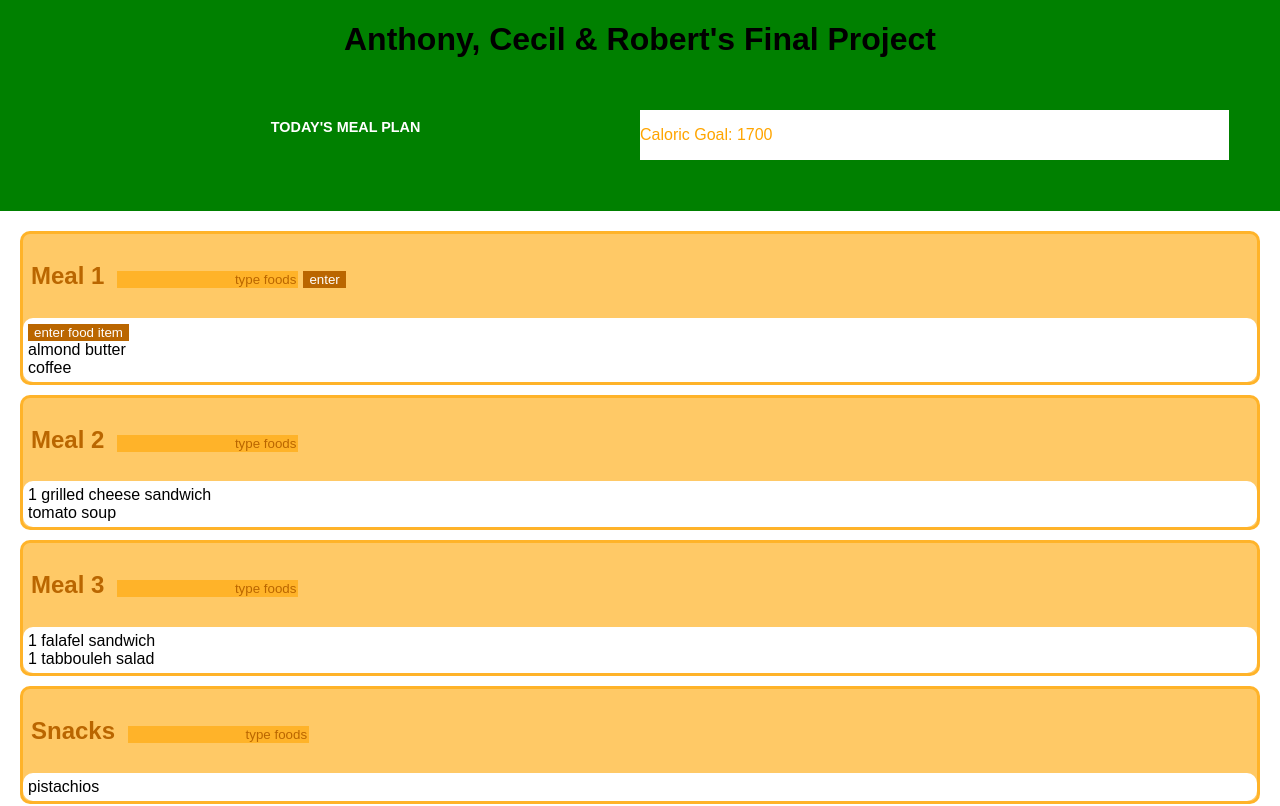
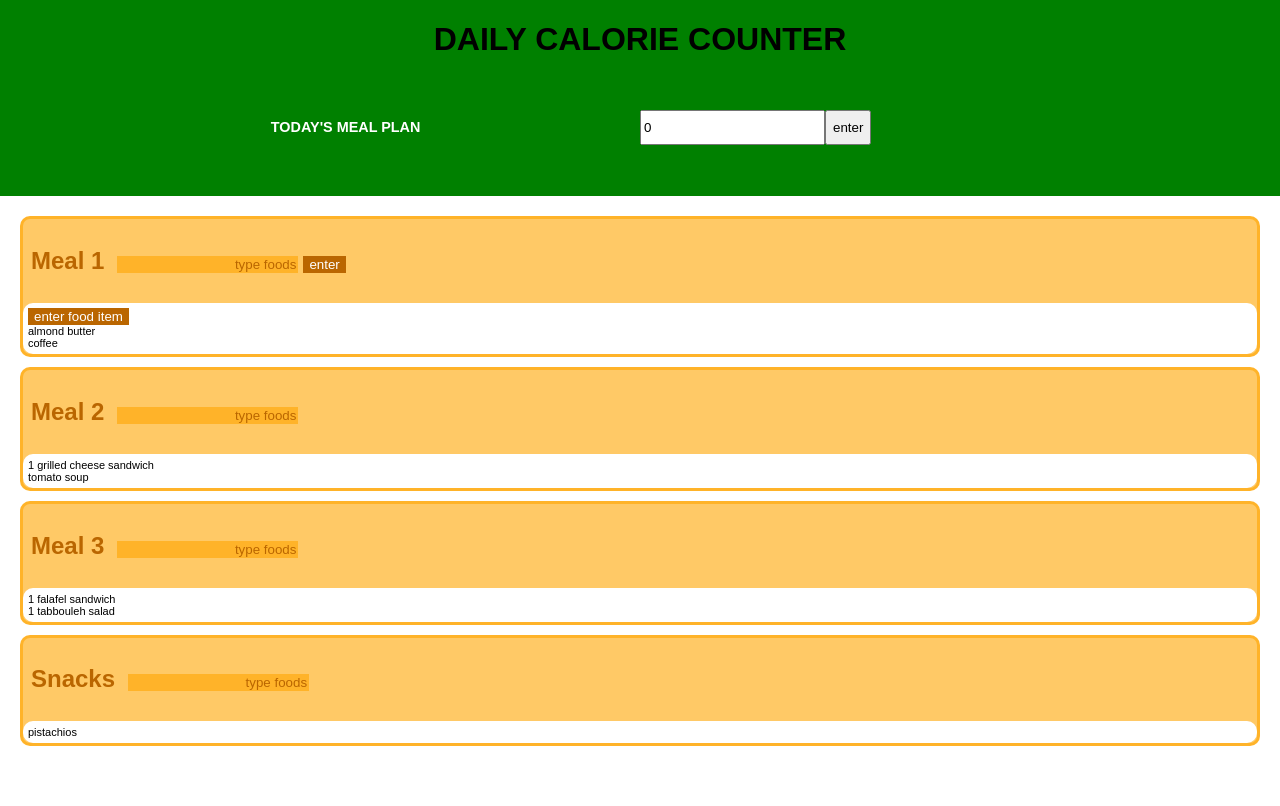
Before and after one commit to robertchrobak/final-project, a React (Create React App) app: page / in a window 1280 px wide. Shown: the top 806 px of the page. Built offline with nearby package versions, Linux system fonts and the light colour scheme.

Commit message:
added css styling & some functions to headerbar

```diff
--- a/src/components/App.js
+++ b/src/components/App.js
@@ -1,4 +1,5 @@
 import React, { Component } from 'react';
+import { connect } from 'react-redux';
 import '../index.css';
 import FooterBar from './FooterBar';
 import HeaderBar from './HeaderBar';
@@ -12,7 +13,7 @@ class App extends Component {
       <div className="App">
 
         <header className="App-header">
-          <h1 className="App-title">Anthony, Cecil & Robert's Final Project</h1>
+          <h1 className="App-title">DAILY CALORIE COUNTER</h1>
         </header>
 
         <div className="HeaderBar">
--- a/src/components/HeaderBar.js
+++ b/src/components/HeaderBar.js
@@ -1,19 +1,40 @@
 import React, {Component} from 'react';
 
 class HeaderBar extends Component {
+  constructor(props) {
+    super(props);
+    this.state = {
+      calorieGoal: 0
+    };
+  }
   render() {
     return (
       <div className="headerWrapper">
         <div className="headerLeft">
           <h1> TODAY'S MEAL PLAN</h1>
         </div>
-
-        <div className="headerRight">
-          <p className= "caloricGoal">Caloric Goal: 1700</p>
-        </div>
+          <input className="caloricGoal" placeholder="enter daily calories" value={this.state.calorieGoal} onChange={this.handleCalorieGoalChange.bind(this)}/>
+          <button type="submit" onSubmit={this.handleSubmit.bind(this)}>enter</button>
       </div>
     );
   }
+
+
+handleCalorieGoalChange(event) {
+  this.setState({
+    calorieGoal: event.target.value
+  });
+}
+
+handleSubmit() {
+  this.props.onSubmit({
+    calorieGoal: this.state.calorieGoal
+  });
+  this.setState({
+    calorieGoal: null
+  })
+}
+
 }
 
 export default HeaderBar;
--- a/src/index.css
+++ b/src/index.css
@@ -17,28 +17,31 @@ h1 {
   flex-direction: row;
   margin: 4%;
 }
+
 .headerLeft {
   width: 50%;
 }
+
 .headerLeft h1 {
   font-size: 90%;
   color: white;
 }
-.headerRight p {
-  color: orange;
-}
+
 .headerRight {
   width: 50%;
+  color: orange;
   background-color: white;
 }
+
 /*.caloricGoal {
   background-color: white;
   width: 100%;
   height: 100%;
 }*/
-p.caloricGoal {
-  border-color: orange;
+
+.caloricGoal input {
   height: 50%;
+  border: 0;
 }
 .MealPlan {
   background-color: white;
@@ -79,6 +82,7 @@ p.caloricGoal {
 
 .Meal ul {
   list-style-type: none;
+  font-size: 11px;
   margin: 0;
   padding: 5px;
   background-color: white;
```
Also changed, not shown: src/components/MealPlan.js (line endings or trailing spaces).
